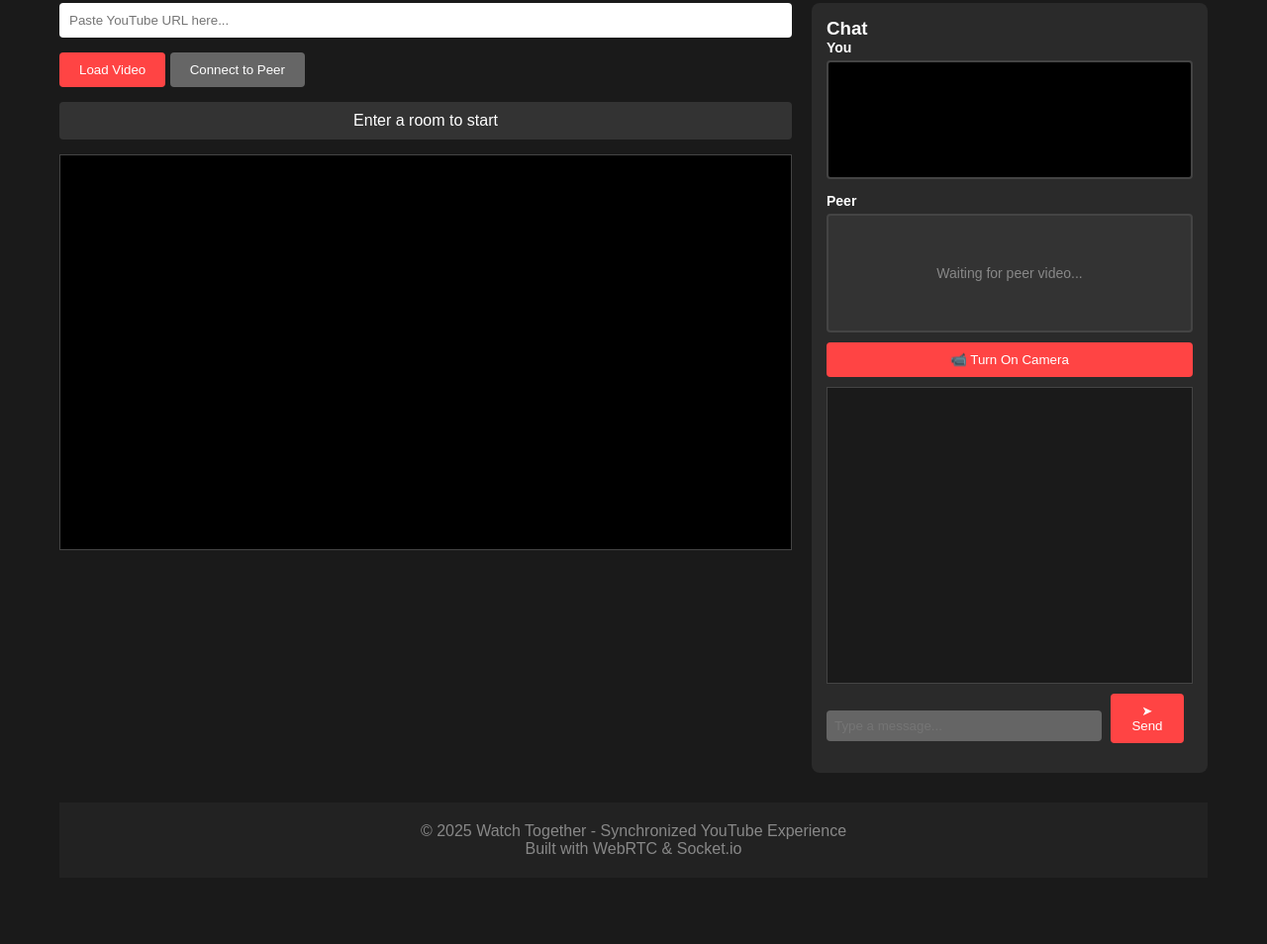
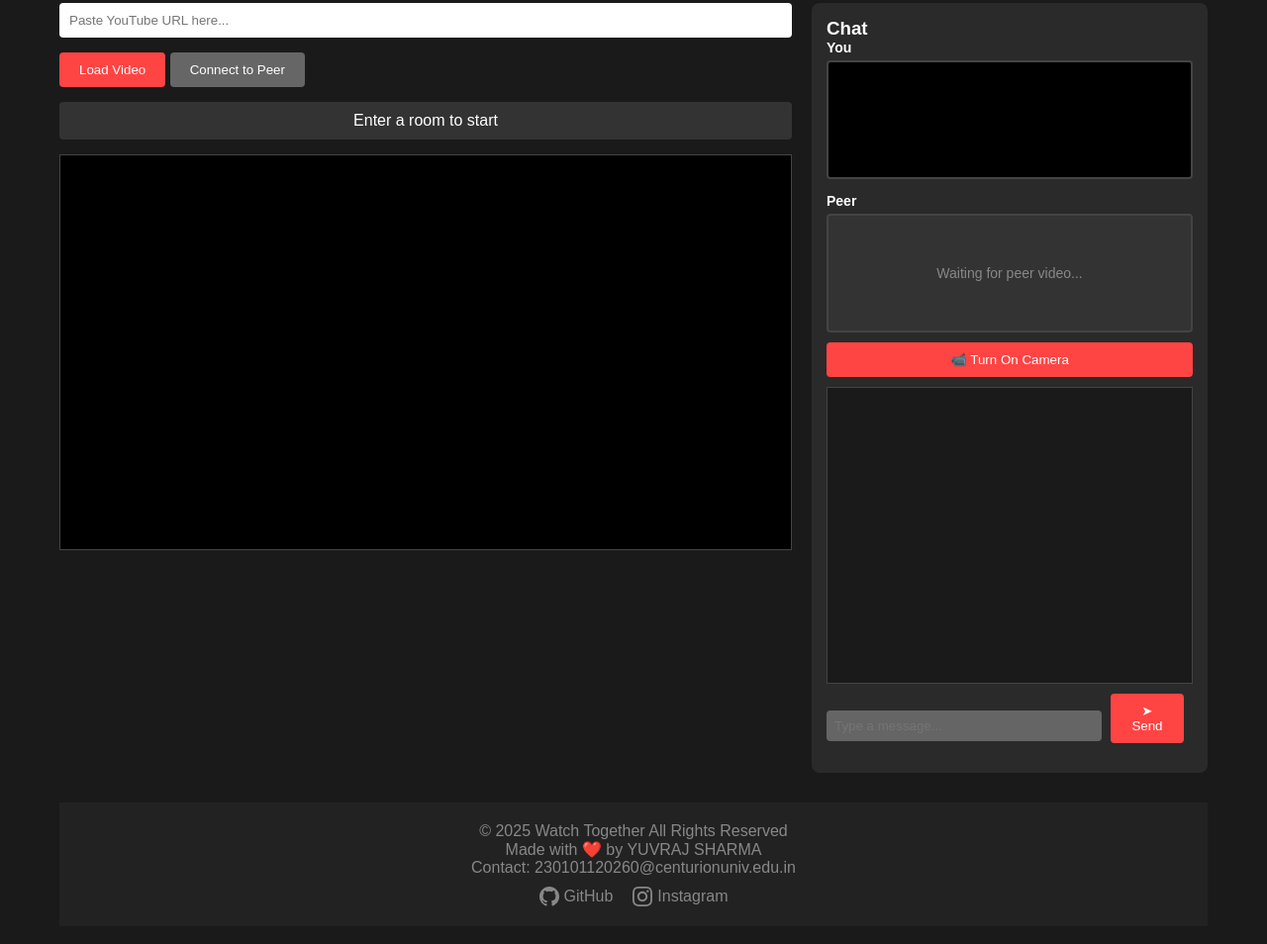
Before and after one commit to Uvofficiall/Watch-Together, a website: page public/index.html in a window 1280 px wide. Shown: the part 271-1225 px from the top of the page at 99% size. Before the commit the page ends 1178 px from the top, so only its background shows below. Drawn offline with nearby package versions, Linux system fonts and the light colour scheme; no server answers.

Commit message:
Update footer content with new links and text

```diff
--- a/public/index.html
+++ b/public/index.html
@@ -90,8 +90,23 @@
         </div>
 
         <div class="footer">
-            <p>&copy; 2025 Watch Together - Synchronized YouTube Experience</p>
-            <p>Built with WebRTC & Socket.io</p>
+            <p>&copy; 2025 Watch Together All Rights Reserved</p>
+            <p>Made with ❤️ by YUVRAJ SHARMA</p>
+            <p>Contact: 230101120260@centurionuniv.edu.in </p>
+            <p style="margin-top: 10px; display: flex; justify-content: center; gap: 20px;">
+                <a href="https://github.com/Uvofficiall" target="_blank" style="color: #888; text-decoration: none; display: inline-flex; align-items: center; gap: 5px;">
+                    <svg width="20" height="20" fill="currentColor" viewBox="0 0 24 24">
+                        <path d="M12 0c-6.626 0-12 5.373-12 12 0 5.302 3.438 9.8 8.207 11.387.599.111.793-.261.793-.577v-2.234c-3.338.726-4.033-1.416-4.033-1.416-.546-1.387-1.333-1.756-1.333-1.756-1.089-.745.083-.729.083-.729 1.205.084 1.839 1.237 1.839 1.237 1.07 1.834 2.807 1.304 3.492.997.107-.775.418-1.305.762-1.604-2.665-.305-5.467-1.334-5.467-5.931 0-1.311.469-2.381 1.236-3.221-.124-.303-.535-1.524.117-3.176 0 0 1.008-.322 3.301 1.23.957-.266 1.983-.399 3.003-.404 1.02.005 2.047.138 3.006.404 2.291-1.552 3.297-1.23 3.297-1.23.653 1.653.242 2.874.118 3.176.77.84 1.235 1.911 1.235 3.221 0 4.609-2.807 5.624-5.479 5.921.43.372.823 1.102.823 2.222v3.293c0 .319.192.694.801.576 4.765-1.589 8.199-6.086 8.199-11.386 0-6.627-5.373-12-12-12z"/>
+                    </svg>
+                    GitHub
+                </a>
+                <a href="https://www.instagram.com/yuvrajofficiall__/" target="_blank" style="color: #888; text-decoration: none; display: inline-flex; align-items: center; gap: 5px;">
+                    <svg width="20" height="20" fill="currentColor" viewBox="0 0 24 24">
+                        <path d="M12 2.163c3.204 0 3.584.012 4.85.07 3.252.148 4.771 1.691 4.919 4.919.058 1.265.069 1.645.069 4.849 0 3.205-.012 3.584-.069 4.849-.149 3.225-1.664 4.771-4.919 4.919-1.266.058-1.644.07-4.85.07-3.204 0-3.584-.012-4.849-.07-3.26-.149-4.771-1.699-4.919-4.92-.058-1.265-.07-1.644-.07-4.849 0-3.204.013-3.583.07-4.849.149-3.227 1.664-4.771 4.919-4.919 1.266-.057 1.645-.069 4.849-.069zm0-2.163c-3.259 0-3.667.014-4.947.072-4.358.2-6.78 2.618-6.98 6.98-.059 1.281-.073 1.689-.073 4.948 0 3.259.014 3.668.072 4.948.2 4.358 2.618 6.78 6.98 6.98 1.281.058 1.689.072 4.948.072 3.259 0 3.668-.014 4.948-.072 4.354-.2 6.782-2.618 6.979-6.98.059-1.28.073-1.689.073-4.948 0-3.259-.014-3.667-.072-4.947-.196-4.354-2.617-6.78-6.979-6.98-1.281-.059-1.69-.073-4.949-.073zm0 5.838c-3.403 0-6.162 2.759-6.162 6.162s2.759 6.163 6.162 6.163 6.162-2.759 6.162-6.163c0-3.403-2.759-6.162-6.162-6.162zm0 10.162c-2.209 0-4-1.79-4-4 0-2.209 1.791-4 4-4s4 1.791 4 4c0 2.21-1.791 4-4 4zm6.406-11.845c-.796 0-1.441.645-1.441 1.44s.645 1.44 1.441 1.44c.795 0 1.439-.645 1.439-1.44s-.644-1.44-1.439-1.44z"/>
+                    </svg>
+                    Instagram
+                </a>
+            </p>
         </div>
     </div>
 
```
